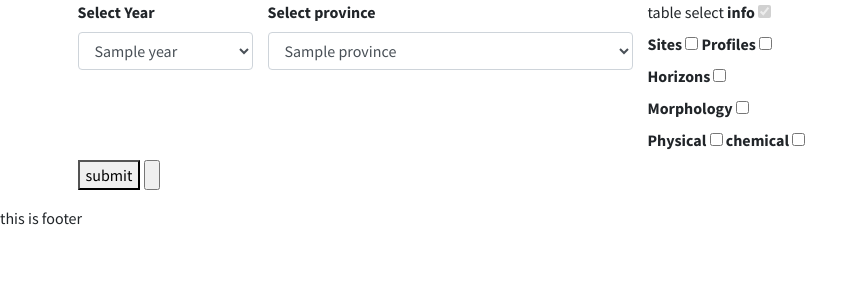
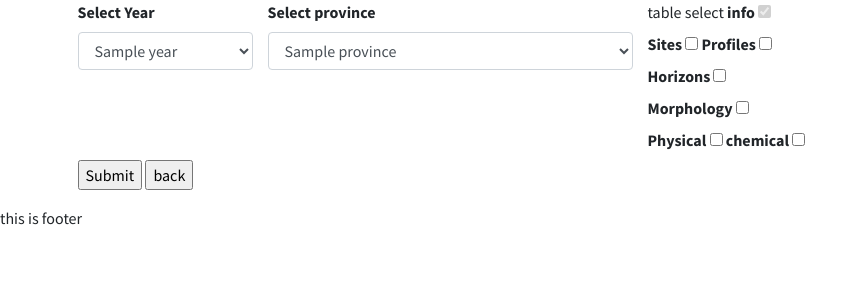
Before and after one commit to B1umenkrAn2/Website, a PHP site: the page made by app/views/info/selector.php in a window 1280 px wide. Shown: the top 300 px of the page, without its empty margins (0-868 px from the left). Run offline with PHP 8.4, Linux system fonts and the light colour scheme; the template is opened without the code that fills it: most values are stand-ins (such as "Sample title", 1, 10 or a date in 2020); some libraries are stand-ins or nearby versions.

```diff
--- a/app/views/info/selector.php
+++ b/app/views/info/selector.php
@@ -63,7 +63,7 @@
 
 
         </div>
-        <button type="submit">submit</button>
-        <input type="button" onclick="">
+        <input type="submit" value="Submit"></input>
+        <input type="button" onclick="window.location.href='http://localhost'" value="back">
     </form>
 </div>
```
